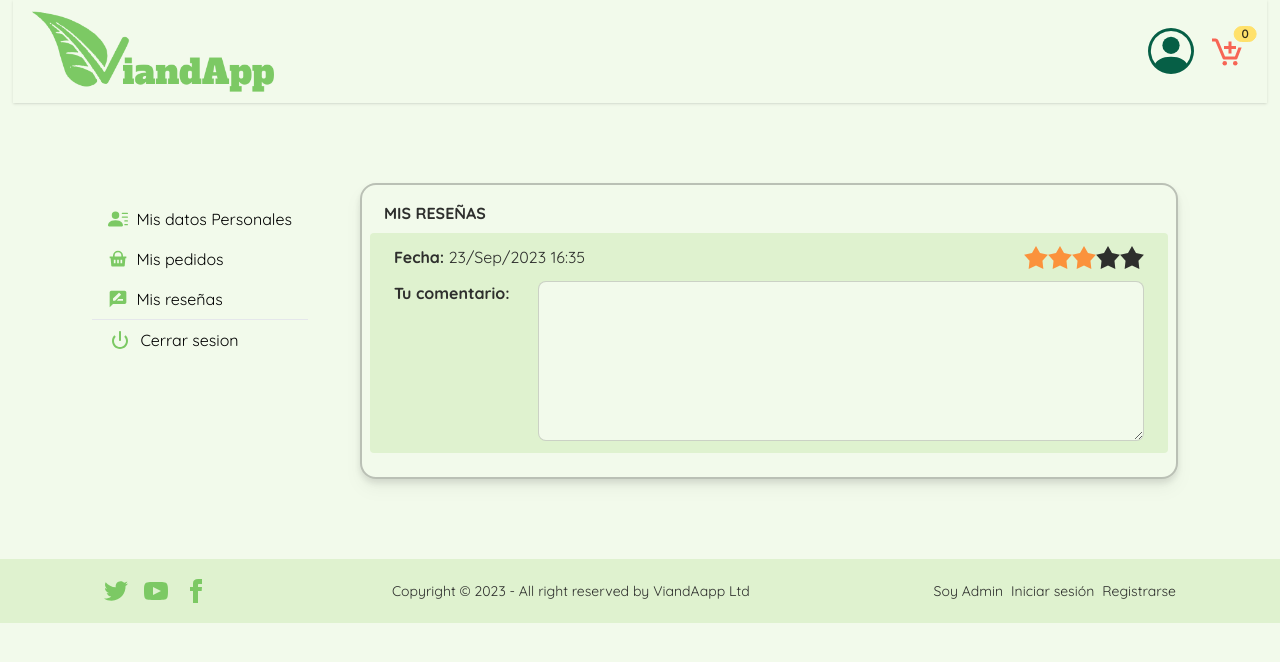
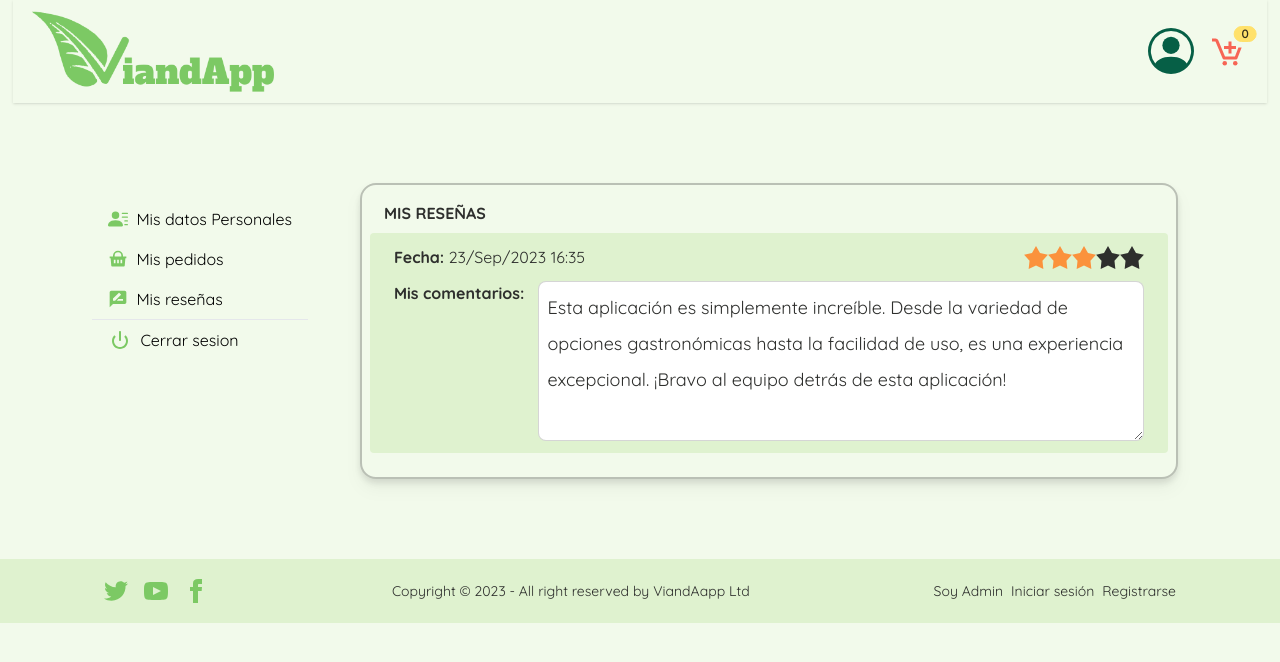
Before and after one commit to ProyectoFinal-Henry/Vianda-app, a Next.js app: page /catalog/mi-cuenta/resenias in a window 1280 px wide. Shown: the top 662 px of the page. Built offline with nearby package versions, Linux system fonts and the light colour scheme; no server answers.

Commit message:
loading-Pedidos

```diff
--- a/src/app/catalog/mi-cuenta/pedidos/page.jsx
+++ b/src/app/catalog/mi-cuenta/pedidos/page.jsx
@@ -8,14 +8,13 @@ import { BsFillPersonLinesFill } from "react-icons/bs"
 import { FiMenu } from "react-icons/fi"
 import Link from "next/link"
 import axios from "axios";
+import LoadingComponentApp from "@/app/loading";
 
 function Pedidos() {
 
-  const [userData, setUserData] = useState({
-    id: null,
-  });
-
+  const [userData, setUserData] = useState({id: null});
   const [dataPedido, setDataPedido] = useState({})
+  const [isLoading, setIsLoading] = useState(true);
 
   useEffect(() => {
     try {
@@ -35,13 +34,20 @@ function Pedidos() {
       const resPedido = await axios.get(`/api/pedidos/${userData.id}`);
       const dataPedido = resPedido.data.pedidos;
       setDataPedido(dataPedido)
+      if(dataPedido)
+        setIsLoading(false)
     } catch (error) {
-      console.error("Se produjo un error al realizar la solicitud HTTP:", error);
+      console.error("Se produjo un error al realizar la solicitud HTTP:");
     }
-  }, 100);
+  }, 10);
 
   return (
     <>
+    {isLoading ? (
+        <div className="min-h-screen">
+          <LoadingComponentApp />
+        </div>
+      ) : (
       <div className="flex flex-col md:flex-row items-start">
         <div
           id="NavAdmin"
@@ -197,6 +203,7 @@ function Pedidos() {
           )}
         </div>
       </div>
+      )}
     </>
   );
 }
--- a/src/app/catalog/mi-cuenta/resenias/page.jsx
+++ b/src/app/catalog/mi-cuenta/resenias/page.jsx
@@ -126,9 +126,11 @@ function Resenias() {
             <div className="flex flex-col md:flex-col justify-evenly w-full items-start mb-3 md:mb-3">
               <div className="flex flex-col md:flex-row justify-start w-full items-start md:mt-3">
                 <h1 className="ml-3 md:ml-6 w-44">
-                  <strong>Tu comentario: </strong>
+                  <strong>Mis comentarios: </strong>
                 </h1>
-                <textarea className="textarea textarea-bordered textarea-lg h-40 w-72 md:w-full max-w-full ml-3 md:mr-6 p-2"></textarea>
+                <textarea className="textarea bg-white textarea-bordered textarea-lg h-40 w-72 md:w-full max-w-full ml-3 md:mr-6 p-2"
+                defaultValue={"Esta aplicación es simplemente increíble. Desde la variedad de opciones gastronómicas hasta la facilidad de uso, es una experiencia excepcional. ¡Bravo al equipo detrás de esta aplicación!"}
+                ></textarea>
               </div>
             </div>
           </div>
```
